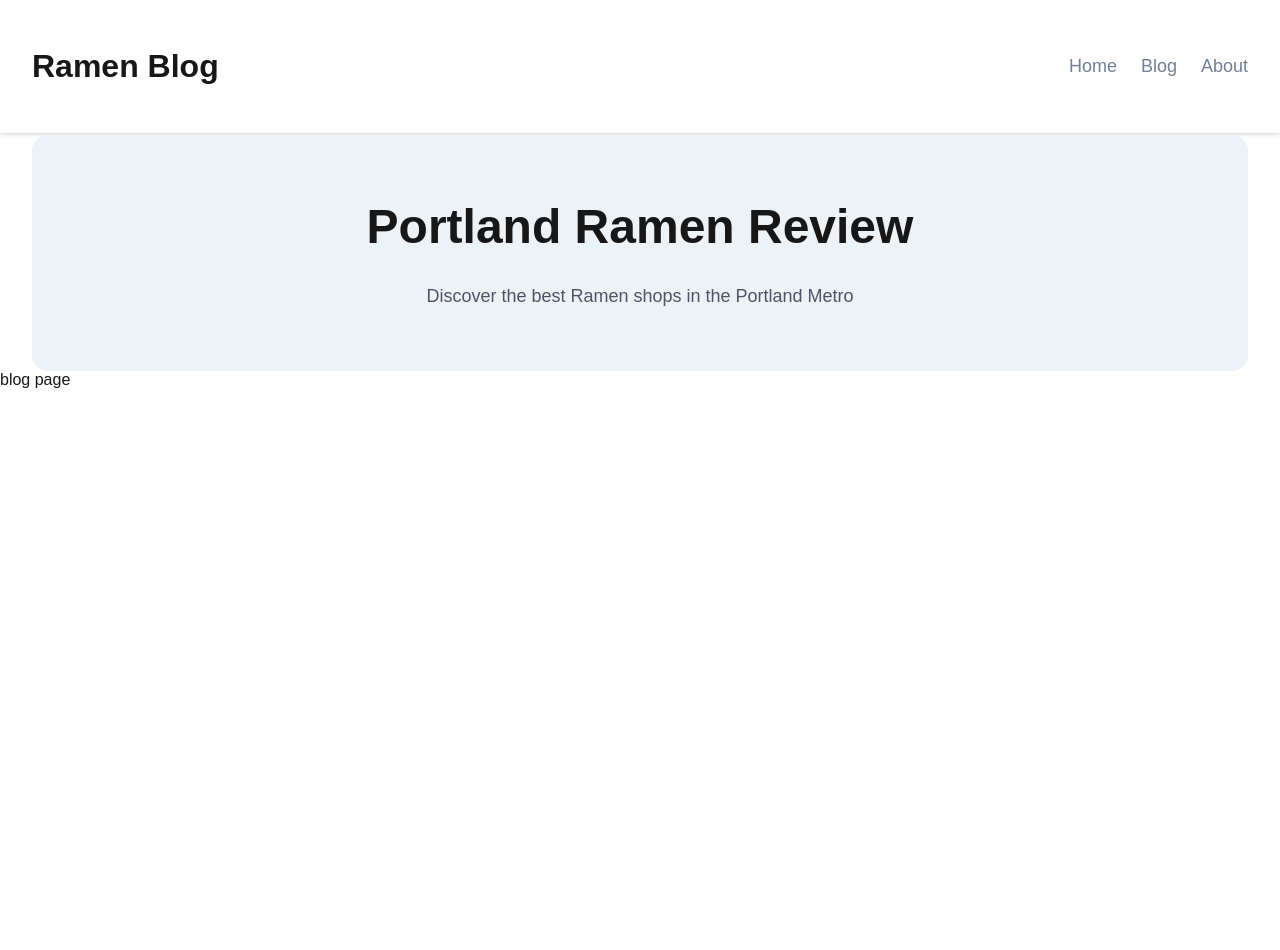
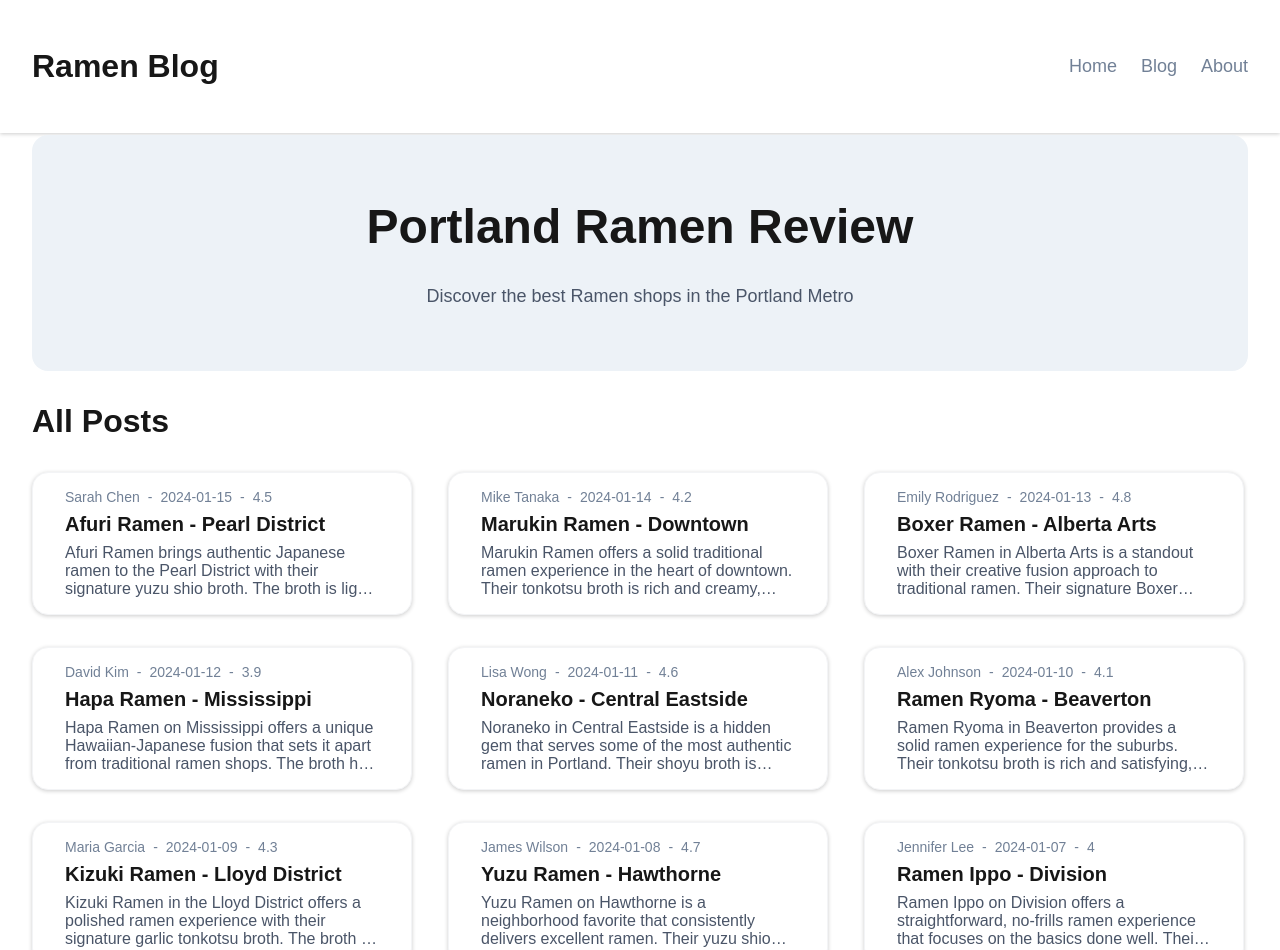
Before and after one commit to professional-pigeon/arc-blog, a Next.js app: page /blog in a window 1280 px wide. Shown: the top 950 px of the page. Before the commit the page ends 800 px from the top, so only its background shows below. Built offline with nearby package versions, Linux system fonts and the light colour scheme.

Commit message:
blog page has all posts

```diff
--- a/src/app/blog/page.jsx
+++ b/src/app/blog/page.jsx
@@ -1,10 +1,23 @@
+'use client';
 import PageHero from "@/components/PageHero";
+import usePosts from "@/hooks/usePosts";
+import PostCard from "@/components/PostCard";
 
 export default function BlogPage() {
+  const { posts, isLoaded } = usePosts({ view: 'all' })
+
   return (
     <div>
       <PageHero />
-      <p>blog page</p>
+      <div className='page'>
+        <h1>All Posts</h1>
+        <div className='grid'>
+          {isLoaded ? (
+            posts.map((post) => {
+              return <PostCard post={post} />
+            })) : <p>Loading...</p>}
+        </div>
+      </div>
     </div>
   );
 }
--- a/src/app/page.js
+++ b/src/app/page.js
@@ -4,7 +4,7 @@ import usePosts from "@/hooks/usePosts";
 import PostCard from "@/components/PostCard";
 
 export default function Home() {
-  const { posts, isLoaded } = usePosts()
+  const { posts, isLoaded } = usePosts({ view: 'latest' })
   return (
     <div>
       <PageHero showLink />
--- a/src/components/PostCard.module.css
+++ b/src/components/PostCard.module.css
@@ -13,6 +13,17 @@
 .card > h3 {
   font-size: 1.25rem;
 }
+
+.card:hover {
+  box-shadow: 0 6px 12px 0 rgba(0, 0, 0, 0.2);
+  transform: translateY(-2px);
+  border-color: #e5e7eb;
+}
+
+.card:hover > h3 {
+  text-decoration: underline;
+}
+
 .cardHeader {
   display: flex;
   font-size: .875rem;
```
